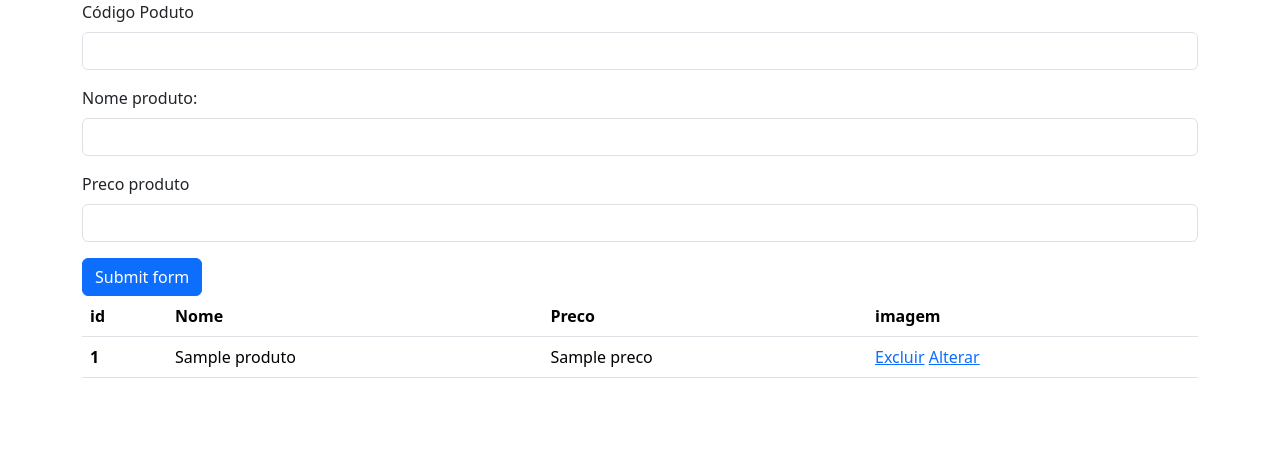
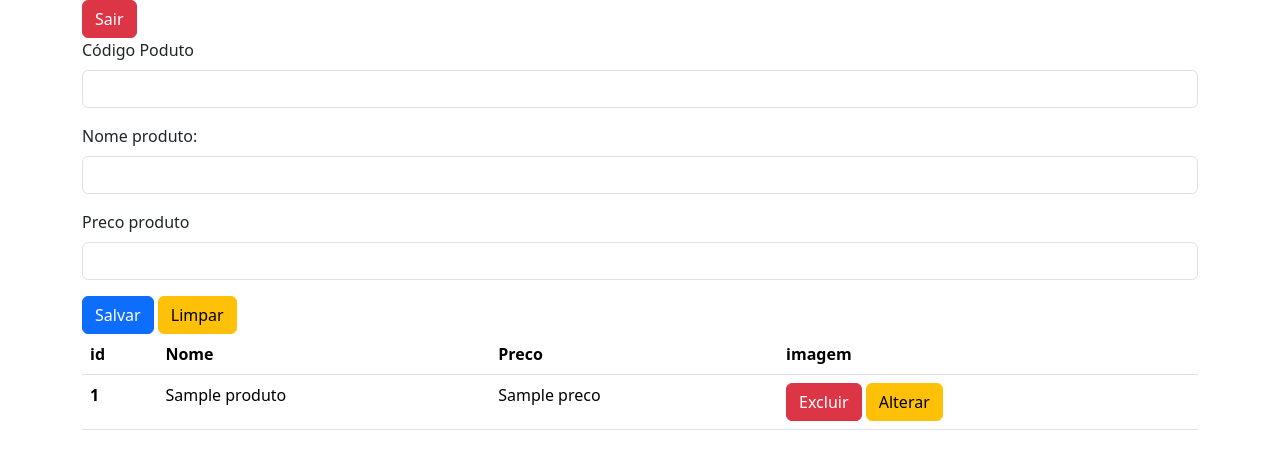
Before and after one commit to gabipereira0614/JR_codespace, a CodeIgniter 4 app: template app/Views/admin/produtos.php in a window 1280 px wide. Shown: the top 469 px of the page. Run offline with PHP 8.4 and a stand-in for CodeIgniter, Linux system fonts and the light colour scheme; the template is opened without the code that fills it: most values are stand-ins (such as "Sample title", 1, 10 or a date in 2020); some libraries are stand-ins or nearby versions.

Commit message:
estilização do botões de produto

```diff
--- a/app/Config/Routes.php
+++ b/app/Config/Routes.php
@@ -48,6 +48,7 @@ $routes->group("admin", function($routes){
     $routes->get('','Admin\Home::index');
     $routes->post('novo','Admin\Autenticacao::salvar');
     $routes->post('logar', 'Admin\Autenticacao::logar');
+    $routes->get('sair', "Admin\Autenticacao::sair");
 });
 // admin->produto
 
--- a/app/Views/admin/produtos.php
+++ b/app/Views/admin/produtos.php
@@ -2,9 +2,9 @@
 $id_produto = '';
 $nome_produto = '';
 $preco = '';
-$imagem ='';
+$imagem = '';
 
-if(isset($produto)){
+if (isset($produto)) {
     $id_produto =  $produto["id_produto"];
     $nome_produto = $produto["nome_produto"];
     $preco = $produto["preco"];
@@ -26,12 +26,15 @@ if(isset($produto)){
 
 <body>
     <main class="container">
-    <?php if (session()->has("tipo")) : ?>
-    <div class="alert alert-<?= session("tipo") ?> mt-2" role="alert">
-        <?= session("mensagem") ?>
-    </div>
-<?php endif; ?>
-        <?= form_open_multipart(base_url("admin/produto/salvar"))?>
+        <a class="btn btn-danger" href="<?= base_url("admin/sair") ?>">
+            Sair
+        </a>
+        <?php if (session()->has("tipo")) : ?>
+            <div class="alert alert-<?= session("tipo") ?> mt-2" role="alert">
+                <?= session("mensagem") ?>
+            </div>
+        <?php endif; ?>
+        <?= form_open_multipart(base_url("admin/produto/salvar")) ?>
         <div class="mb-3">
             <label for="idproduto" class="form-label">Código Poduto</label>
             <input type="text" class="form-control" id="id_produto" name="id_produto" value="<?= $id_produto ?>" readonly>
@@ -45,7 +48,8 @@ if(isset($produto)){
             <input type="text" class="form-control" id="preco" name="preco" value="<?= $preco ?>">
         </div>
         <div>
-        <button class="btn btn-primary" type="submit">Submit form</button>
+            <button class="btn btn-primary" type="submit">Salvar</button>
+            <button type="reset" class="btn btn-warning">Limpar</button>
         </div>
 
         <?= form_close() ?>
@@ -65,8 +69,10 @@ if(isset($produto)){
                         <th scope="row"><?= $produto["id_produto"] ?></th>
                         <td><?= $produto["nome_produto"] ?></td>
                         <td><?= $produto["preco"] ?></td>
-                        <td><a href="/admin/produto/deletar/<?=$produto["id_produto"]?>">Excluir</a>
-                    <?=anchor(base_url("/admin/produto/".$produto['id_produto']),"Alterar")?></td>
+                        <td>
+                            <a class="btn btn-danger" href="/admin/produto/deletar/<?= $produto["id_produto"] ?>)">Excluir</a>
+                            <?= anchor(base_url("/admin/produto/" . $produto['id_produto']), "Alterar", array('class' => 'btn btn-warning')) ?>
+                        </td>
                     </tr>
                 <?php endforeach; ?>
             </tbody>
@@ -74,6 +80,18 @@ if(isset($produto)){
     </main>
     <script src="https://cdn.jsdelivr.net/npm/bootstrap@5.3.0-alpha1/dist/js/bootstrap.bundle.min.js" integrity="sha384-w76AqPfDkMBDXo30jS1Sgez6pr3x5MlQ1ZAGC+nuZB+EYdgRZgiwxhTBTkF7CXvN" crossorigin="anonymous"></script>
 </body>
+<script>
+    function remover(id) {
+        const link = document.getElementById("link-exclusao");
+        const modalExclusao =
+            new bootstrap.Modal(document.getElementById("confirmacao"), {});
+
+        link.setAttribute("href", `/admin/produto/deletar/${id_produto}`);
+
+        modalExclusao.show();
+    }
+</script>
+
 </body>
 
 </html>
```
